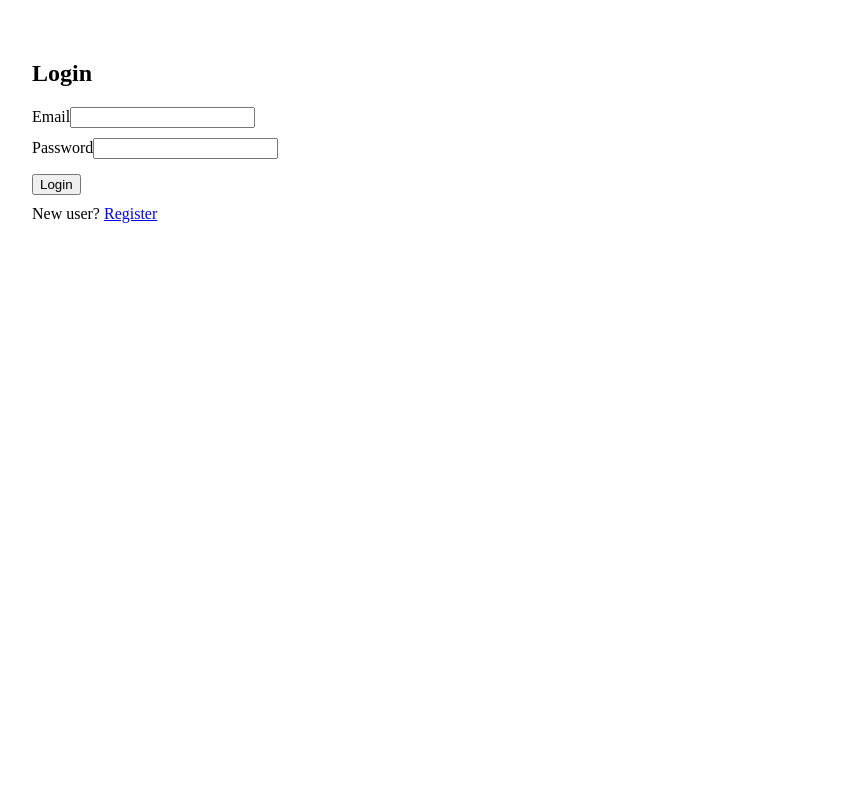
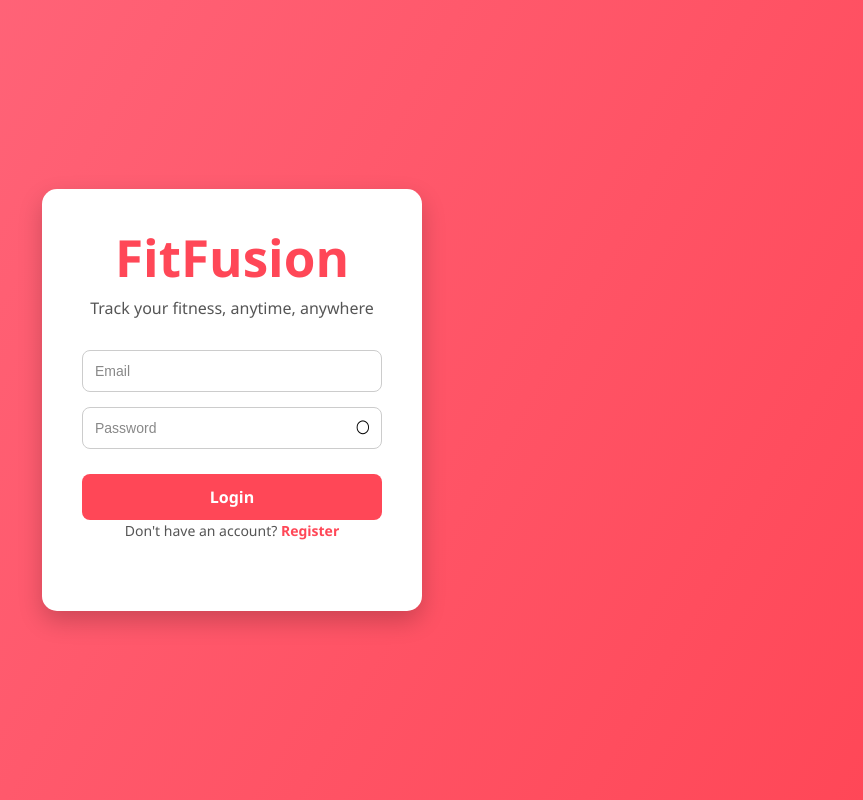
Before and after one commit to Ronast10/Fitfusion-FYP, a React app in the folder frontend/: page / in a window 1280 px wide. Shown: the whole page, without its empty margins (408-1271 px from the left). Built offline with nearby package versions, Linux system fonts and the light colour scheme; the HTML template or start-up script is replaced by a standard one.

Commit message:
feat: complete login, register, and landing pages with centered UI

```diff
--- /dev/null
+++ b/frontend/src/Pages/Landing.css
@@ -0,0 +1,48 @@
+body {
+  margin: 0;
+  font-family: 'Segoe UI', sans-serif;
+  background: #f4f4f4;
+}
+
+.navbar {
+  display: flex;
+  justify-content: space-between;
+  align-items: center;
+  padding: 15px 40px;
+  background: #ff4757;
+  color: white;
+}
+
+.navbar ul {
+  display: flex;
+  list-style: none;
+  gap: 20px;
+}
+
+.navbar li {
+  cursor: pointer;
+}
+
+.hero {
+  text-align: center;
+  padding: 60px 20px;
+  background: linear-gradient(120deg, #ff6b81, #ff4757);
+  color: white;
+}
+
+.cards {
+  display: flex;
+  justify-content: center;
+  gap: 20px;
+  margin: 40px 0;
+}
+
+.card {
+  background: white;
+  padding: 30px;
+  border-radius: 15px;
+  box-shadow: 0 10px 25px rgba(0,0,0,0.1);
+  width: 200px;
+  text-align: center;
+  font-size: 18px;
+}
--- /dev/null
+++ b/frontend/src/Pages/Landing.jsx
@@ -0,0 +1,44 @@
+import { useEffect } from "react";
+import { useNavigate } from "react-router-dom";
+import "./Landing.css";
+
+export default function Landing() {
+  const navigate = useNavigate();
+
+  useEffect(() => {
+    const isLoggedIn = localStorage.getItem("isLoggedIn");
+    if (!isLoggedIn) navigate("/login");
+  }, [navigate]);
+
+  const handleLogout = () => {
+    localStorage.removeItem("isLoggedIn");
+    localStorage.removeItem("userEmail");
+    navigate("/login");
+  };
+
+  return (
+    <div>
+      <nav className="navbar">
+        <h2>FitFusion</h2>
+        <ul>
+          <li>Home</li>
+          <li>Workouts</li>
+          <li>Progress</li>
+          <li>Profile</li>
+          <li onClick={handleLogout}>Logout</li>
+        </ul>
+      </nav>
+
+      <header className="hero">
+        <h1>Welcome to FitFusion 🚀</h1>
+        <p>Your all-in-one fitness platform</p>
+      </header>
+
+      <section className="cards">
+        <div className="card">🏋️‍♂️ Workout Plans</div>
+        <div className="card">📊 Track Progress</div>
+        <div className="card">🥗 Nutrition Guides</div>
+      </section>
+    </div>
+  );
+}
--- /dev/null
+++ b/frontend/src/Pages/Login.css
@@ -0,0 +1,112 @@
+/* GLOBAL RESET - Necessary for React apps to center correctly */
+html, body, #root {
+  margin: 0;
+  padding: 0;
+  height: 100vh;
+  width: 100vw;
+  overflow: hidden;
+}
+
+/* Full page centering */
+.login-container {
+  display: flex;
+  justify-content: center;
+  align-items: center;
+  height: 100%;
+  width: 100%;
+  background: linear-gradient(120deg, #ff6b81, #ff4757);
+  font-family: 'Segoe UI', Tahoma, Geneva, Verdana, sans-serif;
+}
+
+/* Card styling */
+.login-card {
+  background: white;
+  padding: 40px;
+  border-radius: 15px;
+  box-shadow: 0 10px 25px rgba(0, 0, 0, 0.2);
+  width: 100%;
+  max-width: 380px;
+  text-align: center;
+  box-sizing: border-box;
+}
+
+.login-card h1 {
+  margin: 0 0 10px 0;
+  color: #ff4757;
+}
+
+.login-card p {
+  margin: 0 0 30px 0;
+  color: #555;
+}
+
+/* Input fields - Updated to be white background with black text */
+.login-card input {
+  width: 100%;
+  padding: 12px;
+  margin-bottom: 15px;
+  border-radius: 8px;
+  border: 1px solid #ccc;
+  font-size: 14px;
+  background-color: white !important; /* Forces background to be white */
+  color: #000 !important;             /* Forces text to be black */
+  box-sizing: border-box;
+}
+
+/* Specific styling for placeholder text color */
+.login-card input::placeholder {
+  color: #888;
+}
+
+/* Password wrapper */
+.password-wrapper {
+  position: relative;
+  width: 100%;
+}
+
+.password-wrapper input {
+  padding-right: 40px;
+}
+
+/* Eye icon - Black & White Style */
+.toggle-password {
+  position: absolute;
+  top: 50%;
+  right: 12px;
+  transform: translateY(-85%);
+  cursor: pointer;
+  font-size: 18px;
+  color: #000;
+  user-select: none;
+}
+
+/* Red submit button */
+.login-card button {
+  width: 100%;
+  padding: 12px;
+  background: #ff4757;
+  color: white;
+  border: none;
+  border-radius: 8px;
+  cursor: pointer;
+  font-weight: bold;
+  transition: 0.3s;
+  margin-top: 10px;
+}
+
+.login-card button:hover {
+  background: #ff6b81;
+}
+
+/* Links */
+.register-link {
+  margin-top: 20px;
+  font-size: 14px;
+  color: #555;
+}
+
+.register-link span {
+  color: #ff4757;
+  cursor: pointer;
+  font-weight: bold;
+}
--- a/frontend/src/Pages/Login.jsx
+++ b/frontend/src/Pages/Login.jsx
@@ -1,55 +1,62 @@
-import { Link, useNavigate } from "react-router-dom";
 import { useState } from "react";
+import { useNavigate } from "react-router-dom";
+import "./Login.css";
 
-function Login() {
+export default function Login() {
   const [email, setEmail] = useState("");
   const [password, setPassword] = useState("");
+  const [showPassword, setShowPassword] = useState(false);
   const navigate = useNavigate();
 
-  const handleSubmit = (e) => {
+  const handleLogin = (e) => {
     e.preventDefault();
-
-    console.log("Login Data:", { email, password });
-
-    // TEMP: simulate successful login
-    navigate("/dashboard");
+    if (email && password) {
+      localStorage.setItem("isLoggedIn", "true");
+      localStorage.setItem("userEmail", email);
+      navigate("/landing");
+    } else {
+      alert("Please enter email and password");
+    }
   };
 
   return (
-    <div style={{ maxWidth: "400px", margin: "60px auto" }}>
-      <h2>Login</h2>
+    <div className="login-container">
+      <div className="login-card">
+        <h1>FitFusion</h1>
+        <p>Track your fitness, anytime, anywhere</p>
 
-      <form onSubmit={handleSubmit}>
-        <div>
-          <label>Email</label>
+        <form onSubmit={handleLogin}>
           <input
             type="email"
+            placeholder="Email"
             value={email}
             onChange={(e) => setEmail(e.target.value)}
             required
           />
-        </div>
 
-        <div style={{ marginTop: "10px" }}>
-          <label>Password</label>
+          <div className="password-wrapper">
             <input
-            type="password"
+              type={showPassword ? "text" : "password"}
+              placeholder="Password"
               value={password}
               onChange={(e) => setPassword(e.target.value)}
               required
             />
+            <span
+              className="toggle-password"
+              onClick={() => setShowPassword(!showPassword)}
+            >
+              {showPassword ? "●" : "○"}
+            </span>
           </div>
 
-        <button style={{ marginTop: "15px" }} type="submit">
-          Login
-        </button>
+          <button type="submit">Login</button>
         </form>
 
-      <p style={{ marginTop: "10px" }}>
-        New user? <Link to="/register">Register</Link>
+        <p className="register-link">
+          Don't have an account? <span onClick={() => navigate("/register")}>Register</span>
         </p>
+      </div>
     </div>
   );
 }
-
-export default Login;
--- /dev/null
+++ b/frontend/src/Pages/Register.css
@@ -0,0 +1,112 @@
+/* GLOBAL RESET - Necessary for React apps to center correctly */
+html, body, #root {
+  margin: 0;
+  padding: 0;
+  height: 100vh;
+  width: 100vw;
+  overflow: hidden;
+}
+
+/* Full page centering */
+.login-container {
+  display: flex;
+  justify-content: center;
+  align-items: center;
+  height: 100%;
+  width: 100%;
+  background: linear-gradient(120deg, #ff6b81, #ff4757);
+  font-family: 'Segoe UI', Tahoma, Geneva, Verdana, sans-serif;
+}
+
+/* Card styling */
+.login-card {
+  background: white;
+  padding: 40px;
+  border-radius: 15px;
+  box-shadow: 0 10px 25px rgba(0, 0, 0, 0.2);
+  width: 100%;
+  max-width: 380px;
+  text-align: center;
+  box-sizing: border-box;
+}
+
+.login-card h1 {
+  margin: 0 0 10px 0;
+  color: #ff4757;
+}
+
+.login-card p {
+  margin: 0 0 30px 0;
+  color: #555;
+}
+
+/* Input fields - Updated to be white background with black text */
+.login-card input {
+  width: 100%;
+  padding: 12px;
+  margin-bottom: 15px;
+  border-radius: 8px;
+  border: 1px solid #ccc;
+  font-size: 14px;
+  background-color: white !important; /* Forces background to be white */
+  color: #000 !important;             /* Forces text to be black */
+  box-sizing: border-box;
+}
+
+/* Specific styling for placeholder text color */
+.login-card input::placeholder {
+  color: #888;
+}
+
+/* Password wrapper */
+.password-wrapper {
+  position: relative;
+  width: 100%;
+}
+
+.password-wrapper input {
+  padding-right: 40px;
+}
+
+/* Eye icon - Black & White Style */
+.toggle-password {
+  position: absolute;
+  top: 50%;
+  right: 12px;
+  transform: translateY(-85%);
+  cursor: pointer;
+  font-size: 18px;
+  color: #000;
+  user-select: none;
+}
+
+/* Red submit button */
+.login-card button {
+  width: 100%;
+  padding: 12px;
+  background: #ff4757;
+  color: white;
+  border: none;
+  border-radius: 8px;
+  cursor: pointer;
+  font-weight: bold;
+  transition: 0.3s;
+  margin-top: 10px;
+}
+
+.login-card button:hover {
+  background: #ff6b81;
+}
+
+/* Links */
+.register-link {
+  margin-top: 20px;
+  font-size: 14px;
+  color: #555;
+}
+
+.register-link span {
+  color: #ff4757;
+  cursor: pointer;
+  font-weight: bold;
+}
--- a/frontend/src/Pages/Register.jsx
+++ b/frontend/src/Pages/Register.jsx
@@ -1,78 +1,70 @@
-import { Link, useNavigate } from "react-router-dom";
 import { useState } from "react";
+import { useNavigate } from "react-router-dom";
+import "./Register.css";
 
-function Register() {
+export default function Register() {
   const [name, setName] = useState("");
   const [email, setEmail] = useState("");
   const [password, setPassword] = useState("");
-  const [success, setSuccess] = useState(false);
-
+  const [showPassword, setShowPassword] = useState(false);
   const navigate = useNavigate();
 
-  const handleSubmit = (e) => {
+  const handleRegister = (e) => {
     e.preventDefault();
-
-    console.log("Register Data:", { name, email, password });
-
-    // simulate successful registration
-    setSuccess(true);
-
-    // optional: redirect to login after 2 seconds
-    setTimeout(() => {
-      navigate("/");
-    }, 2000);
+    if (name && email && password) {
+      localStorage.setItem("isLoggedIn", "true");
+      localStorage.setItem("userEmail", email);
+      navigate("/landing");
+    } else {
+      alert("Please fill all fields");
+    }
   };
 
   return (
-    <div style={{ maxWidth: "400px", margin: "60px auto" }}>
-      <h2>Register</h2>
+    <div className="login-container">
+      <div className="login-card">
+        <h1>FitFusion</h1>
+        <p>Create your account</p>
 
-      {success && (
-        <p style={{ color: "green" }}>
-          Registered successfully! Redirecting to login...
-        </p>
-      )}
-
-      <form onSubmit={handleSubmit}>
-        <div>
-          <label>Name</label>
+        <form onSubmit={handleRegister}>
           <input
+            type="text"
+            placeholder="Name"
             value={name}
             onChange={(e) => setName(e.target.value)}
             required
           />
-        </div>
-
-        <div style={{ marginTop: "10px" }}>
-          <label>Email</label>
           <input
             type="email"
+            placeholder="Email"
             value={email}
             onChange={(e) => setEmail(e.target.value)}
             required
           />
-        </div>
 
-        <div style={{ marginTop: "10px" }}>
-          <label>Password</label>
+          <div className="password-wrapper">
             <input
-            type="password"
+              type={showPassword ? "text" : "password"}
+              placeholder="Password"
               value={password}
               onChange={(e) => setPassword(e.target.value)}
               required
             />
+            <span
+              className="toggle-password"
+              onClick={() => setShowPassword(!showPassword)}
+            >
+              {showPassword ? "●" : "○"}
+            </span>
           </div>
 
-        <button style={{ marginTop: "15px" }} type="submit">
-          Register
-        </button>
+          <button type="submit">Register</button>
         </form>
 
-      <p style={{ marginTop: "10px" }}>
-        Already have an account? <Link to="/">Login</Link>
+        <p className="register-link">
+          Already have an account? <span onClick={() => navigate("/login")}>Login</span>
         </p>
+      </div>
     </div>
   );
 }
-
-export default Register;
--- a/frontend/src/main.jsx
+++ b/frontend/src/main.jsx
@@ -1,7 +1,8 @@
 import React from "react";
 import ReactDOM from "react-dom/client";
 import { BrowserRouter } from "react-router-dom";
-import App from "./App.jsx";
+import App from "./App";
+import "./index.css"; // optional global CSS
 
 ReactDOM.createRoot(document.getElementById("root")).render(
   <React.StrictMode>
```
Also changed, not shown: frontend/src/App.jsx (+11 -3 lines), frontend/src/Pages/Dashboard.jsx (+2 -13 lines). Lines whose indentation alone changed are shown as unchanged.
